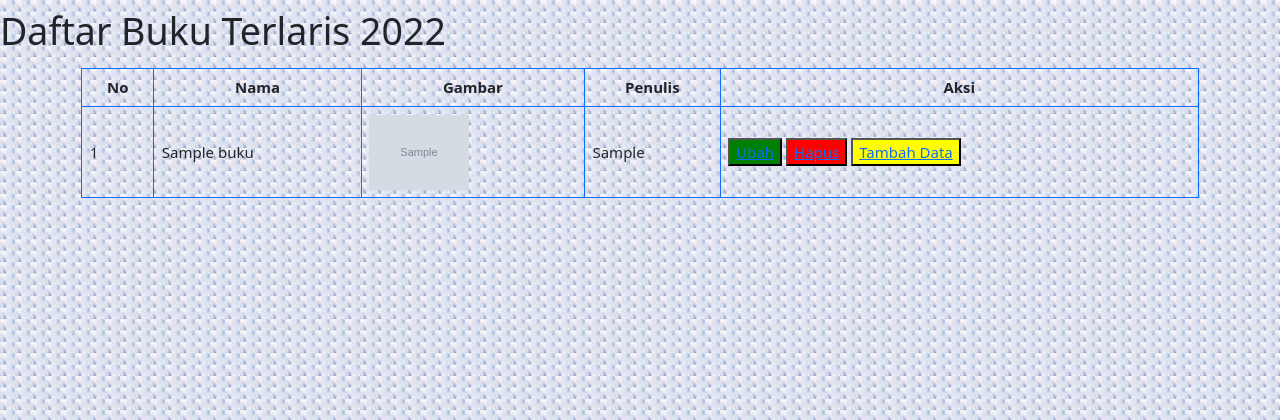
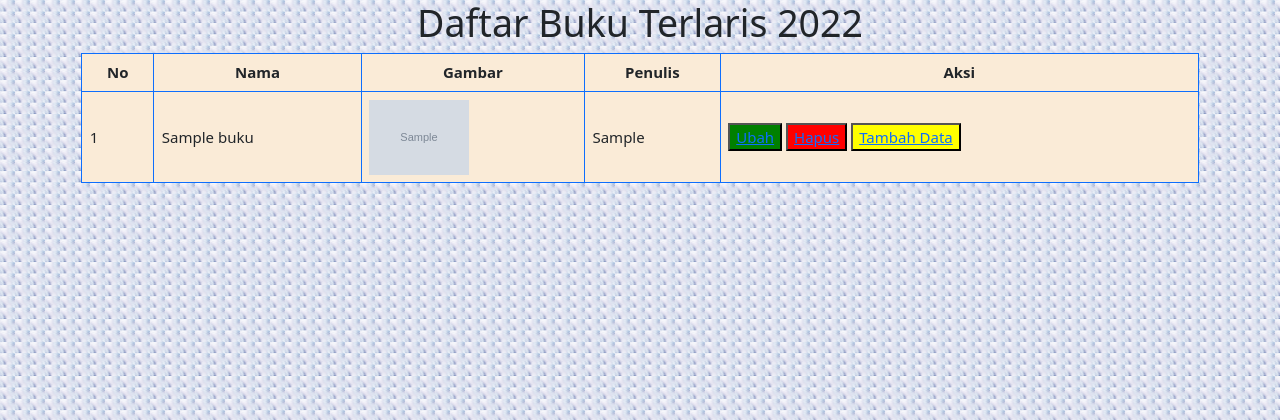
Before and after one commit to Nabilfadilah/prakweb_A_203040020, a PHP site: page / in a window 1280 px wide. Shown: the top 420 px of the page. Run offline with PHP 8.4, Linux system fonts and the light colour scheme; tables that the repository leaves empty or names only in its code hold one stand-in row (values such as "Sample post"); grey boxes marked "Sample" are stand-in pictures; some libraries are stand-ins or nearby versions.

Commit message:
Mengubah warna background table

```diff
--- a/pw/css/style.css
+++ b/pw/css/style.css
@@ -1,3 +1,4 @@
+/* tombol */
 .tombol-ubah {
     background-color: green;
 }
@@ -10,7 +11,13 @@
     background-color: yellow;
 }
 
-/* mavbar  */
-.navbar {
+/* container  */
+.container {
     text-align: center;
+
 }
+
+/* table */
+.table {
+    background-color: antiquewhite;
+}
--- a/pw/index.php
+++ b/pw/index.php
@@ -41,11 +41,8 @@ $buku = $rows;
 
 <body style="background-image: url(img/bg2.jpg); background-size: 15px;">
 
-    <div class="navbar">
+    <div class="container">
         <h1>Daftar Buku Terlaris 2022</h1>
-    </div>
-
-    <div class="container">
 
         <table class="table table-bordered border-primary align-middle justify text-center">
             <thead>
```
